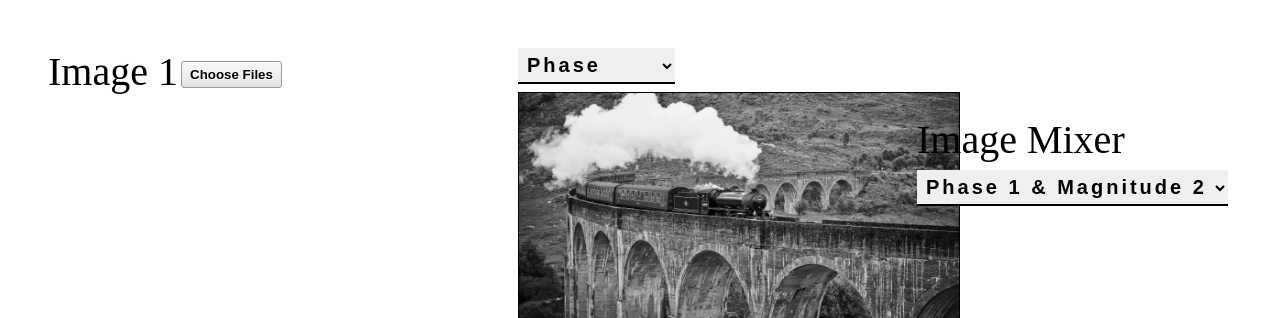
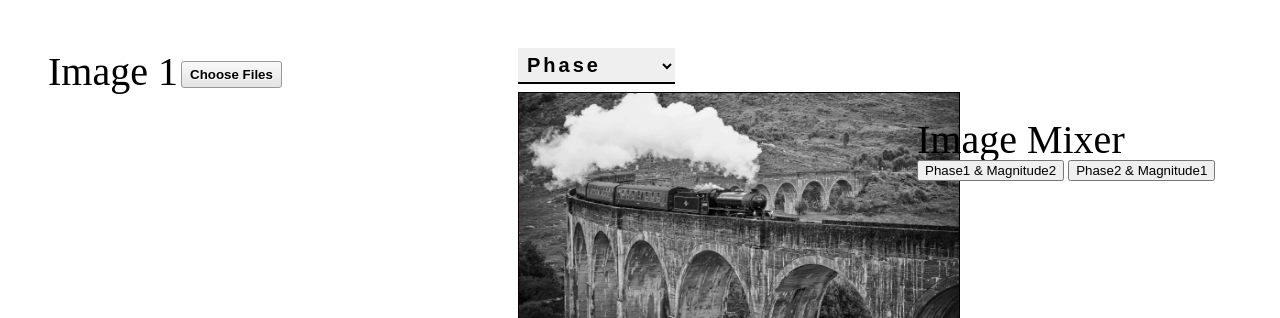
Before and after one commit to SaraElwatany/Image-Mixer, a Flask app: template templates/Mixture.html in a window 1280 px wide. Shown: the top 318 px of the page. Run offline with Flask 2, Linux system fonts and the light colour scheme; the template is opened without the code that fills it, so the values that code supplies are empty; some libraries are stand-ins or nearby versions.

Commit message:
output options  back

```diff
--- a/app.py
+++ b/app.py
@@ -24,22 +24,24 @@ ALLOWED_EXTENSIONS = set(['png', 'jpg', 'jpeg', 'gif'])
 def allowed_file(filename):
     return '.' in filename and filename.rsplit('.', 1)[1].lower() in ALLOWED_EXTENSIONS
 imgs = ['static\Images\image1.png' , 'static\Images\image2.png']
-
+options = ["A","B"]
 
 @app.route('/', methods= ['GET','POST'])
 
 def upload_image():
 
-    option = 0
+    print(request.method)
 
     if request.method == 'POST' :
 
-        img1 = request.files['img1']
-        img2 = request.files['img2']
-        option = request.form.get('selectbox')
+        options[0] = request.form.get('1')
+        options[1] = request.form.get('2')
+        img1 = request.files.get('img1')
+        img2 = request.files.get('img2')
         print(img1)
         print(img2)
-        print(option)
+        print(options[0])
+        print(options[1])
 
         if img1:
             filename = secure_filename(img1.filename)
@@ -52,8 +54,6 @@ def upload_image():
             imgs[1]=os.path.join(UPLOAD_FOLDER, filename)
 
 
-
-
     img_a = functions.readImage(imgs[0])
     img_b = functions.readImage(imgs[1])
     print(img_a)
@@ -62,23 +62,24 @@ def upload_image():
     if np.size(img_b) != np.size(img_a) :
         new_height, new_width = np.shape(img_a)
         img_b = cv2.resize(img_b, dsize=[new_width,new_height])
-        # freq_b = np.fft.fft2(img_b)
+
 
     freq_a , magnitude_spectrum_a , phase_spectrum_a = functions.imageFourier(img=img_a)
     freq_b , magnitude_spectrum_b , phase_spectrum_b = functions.imageFourier(img=img_b)
 
-    functions.plotspectrums(img_a , magnitude_spectrum_a , phase_spectrum_a , img_b , magnitude_spectrum_b , phase_spectrum_b)
+    functions.plotspectrums(magnitude_spectrum_a , phase_spectrum_a ,1)
+    functions.plotspectrums(magnitude_spectrum_b , phase_spectrum_b ,2)
 
-    if option == 1:
+    if options[0] == "Phase1 & Magnitude2":
         functions.combined(freq_mag=freq_b,freq_phase=freq_a)
-    elif option == 2:
+        print("Phase1Magnitude2")
+    elif options[1] == "Phase2 & Magnitude1":
         functions.combined(freq_mag=freq_a,freq_phase=freq_b)
+        print("Phase2Magnitude1")
     else:
         functions.combined(freq_mag=freq_b,freq_phase=freq_a)
+        print("defaultChoice")
 
-
-
-        # return render_template('Mixture.html' , img1=imgs[0] , img2=imgs[1] )
 
 
     return render_template('Mixture.html' , img1=imgs[0] , img2=imgs[1] )
--- a/functions.py
+++ b/functions.py
@@ -47,7 +47,7 @@ def uniform_mask(image,imageno,type,x1,y1,x2,y2):
 
 
 
-def plotspectrums(img_a , magnitude_spectrum_a , phase_spectrum_a ,number):
+def plotspectrums(magnitude_spectrum_a , phase_spectrum_a ,number):
     plt.imsave(f'static\Images\magnitude{number}.png' ,magnitude_spectrum_a ,cmap = 'gray' )
     plt.imsave(f'static\Images\phase{number}.png',phase_spectrum_a ,cmap = 'gray' )
     # plt.imsave( 'static\Images\image1.png',img_a ,cmap = 'gray' )
--- a/templates/Mixture.html
+++ b/templates/Mixture.html
@@ -54,17 +54,9 @@
             <div>Image Mixer</div>
           </figure>
           <figure class="gallery__item gallery__item--3">
-            <form action="/" method="post" enctype="multipart/form-data">
-              <select id="selectbox" name="selectbox"  onclick="selectOption()">
-                <option value="1" selected>Phase 1 & Magnitude 2</option>
-                <option value="2">Phase 2 & Magnitude 1</option>
-              </select>
-              <script>
-                selectOption()
-                function selectOption(){
-                    let Option = document.getElementById('selectbox').value
-                }
-                </script>
+            <form method="post" action="/" enctype="multipart/form-data">
+              <input type="submit" value="Phase1 & Magnitude2" name="1"/>
+              <input type="submit" value="Phase2 & Magnitude1" name="2" />
             </form>
           </figure>
 
```
Also changed, not shown: static/Images/Harry_4K_wallpapers_for_your_desktop_or_mobile_screen_free_and_easy_to_download.jpg (added), static/Images/deer_forest_night_130294_1920x1080.jpg (added), static/Images/magnitude1.png, static/Images/magnitude2.png, static/Images/output.png, 2 other files.
